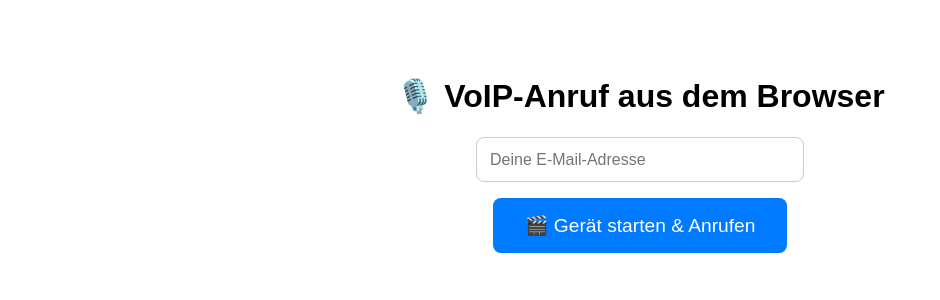
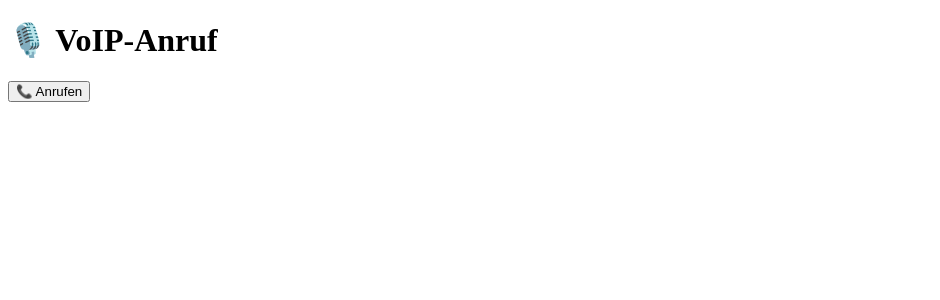
Before and after one commit to Luncustaf/salestrainer-frontend, a SvelteKit app: page / in a window 1280 px wide. Shown: the top 300 px of the page, without its empty margins (0-940 px from the left). Built offline with nearby package versions, Linux system fonts and the light colour scheme.

Commit message:
Mailfeld add

```diff
--- a/src/routes/+page.svelte
+++ b/src/routes/+page.svelte
@@ -2,18 +2,12 @@
   import { Device } from '@twilio/voice-sdk';
 
   let device: Device | null = null;
+  let isCalling = false;
   let isReady = false;
-  let isCalling = false;
-  let email = '';
 
   const startVoIPCall = async () => {
     try {
-      if (!email || !email.includes('@')) {
-        alert('Bitte gib eine gültige E-Mail-Adresse ein.');
-        return;
-      }
-
-      const res = await fetch(`https://salestrainer-test-8773dee9bf25.herokuapp.com/token?identity=browser-user&email=${encodeURIComponent(email)}`);
+      const res = await fetch('https://salestrainer-test-8773dee9bf25.herokuapp.com/token?identity=browser-user');
       const { token } = await res.json();
 
       device = new Device(token, { debug: true });
@@ -22,23 +16,25 @@
         console.log('📞 Gerät bereit');
         isReady = true;
 
+        // ✅ Anruf direkt starten
         const connection = device!.connect();
         isCalling = true;
         console.log('🚀 Anruf gestartet:', connection);
       });
 
       device.on('error', (err) => {
-        console.error('❌ Twilio Fehler:', err);
-        alert('Twilio Fehler: ' + err.message);
+        console.error('❌ Fehler:', err);
+        alert('Twilio-Fehler: ' + err.message);
       });
 
       device.on('disconnect', () => {
         console.log('📴 Anruf beendet');
         isCalling = false;
       });
+
+      // ⛔️ Kein device.initialize() nötig in neuerer SDK-Version
     } catch (error) {
-      console.error('❌ Fehler beim Starten des Anrufs:', error);
-      alert('Fehler beim Starten des Anrufs.');
+      console.error('Fehler beim Starten des Calls:', error);
     }
   };
 
@@ -51,50 +47,11 @@
 </script>
 
 <main>
-  <h1>🎙️ VoIP-Anruf aus dem Browser</h1>
-
-  <input type="email" bind:value={email} placeholder="Deine E-Mail-Adresse" required />
+  <h1>🎙️ VoIP-Anruf</h1>
 
   {#if !isCalling}
-    <button on:click={startVoIPCall}>
-      {device ? '📞 Anrufen' : '🎬 Gerät starten & Anrufen'}
-    </button>
+    <button on:click={startVoIPCall}>📞 Anrufen</button>
   {:else}
     <button on:click={hangUp}>📴 Auflegen</button>
   {/if}
 </main>
-
-<style>
-  main {
-    display: flex;
-    flex-direction: column;
-    align-items: center;
-    padding-top: 3rem;
-    font-family: sans-serif;
-  }
-
-  input {
-    padding: 0.8rem;
-    font-size: 1rem;
-    width: 300px;
-    max-width: 90%;
-    margin-bottom: 1rem;
-    border-radius: 8px;
-    border: 1px solid #ccc;
-  }
-
-  button {
-    padding: 1rem 2rem;
-    font-size: 1.2rem;
-    background-color: #007aff;
-    color: white;
-    border: none;
-    border-radius: 8px;
-    cursor: pointer;
-    transition: background-color 0.2s ease-in-out;
-  }
-
-  button:hover {
-    background-color: #005bb5;
-  }
-</style>
```
